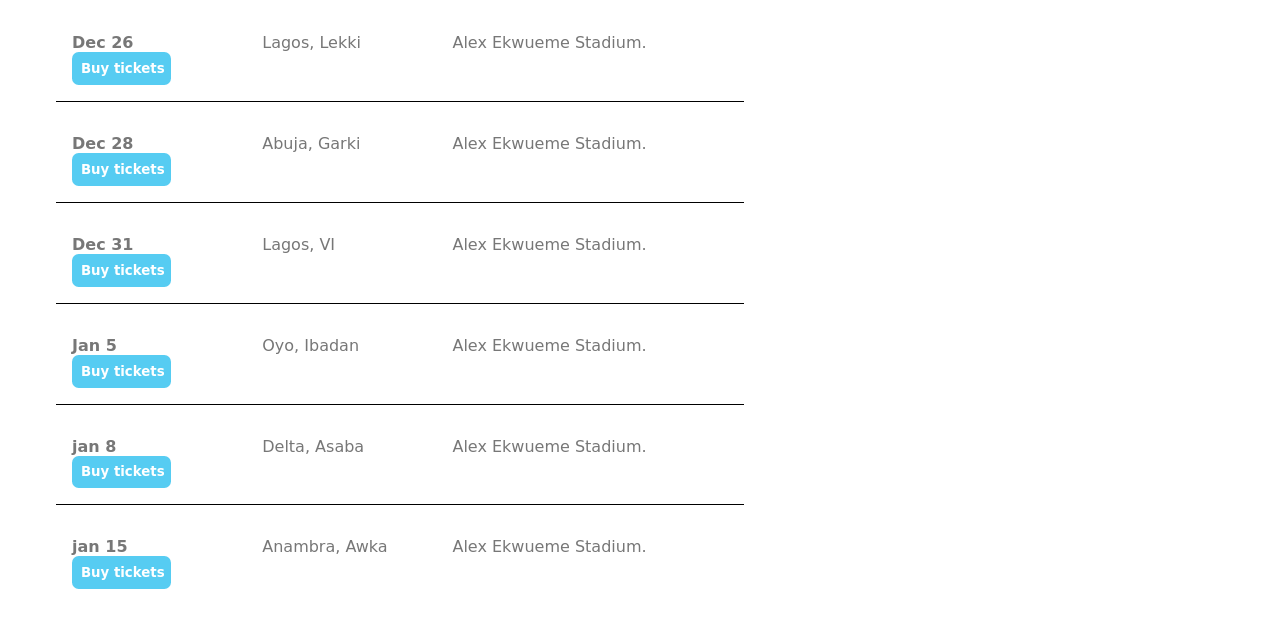
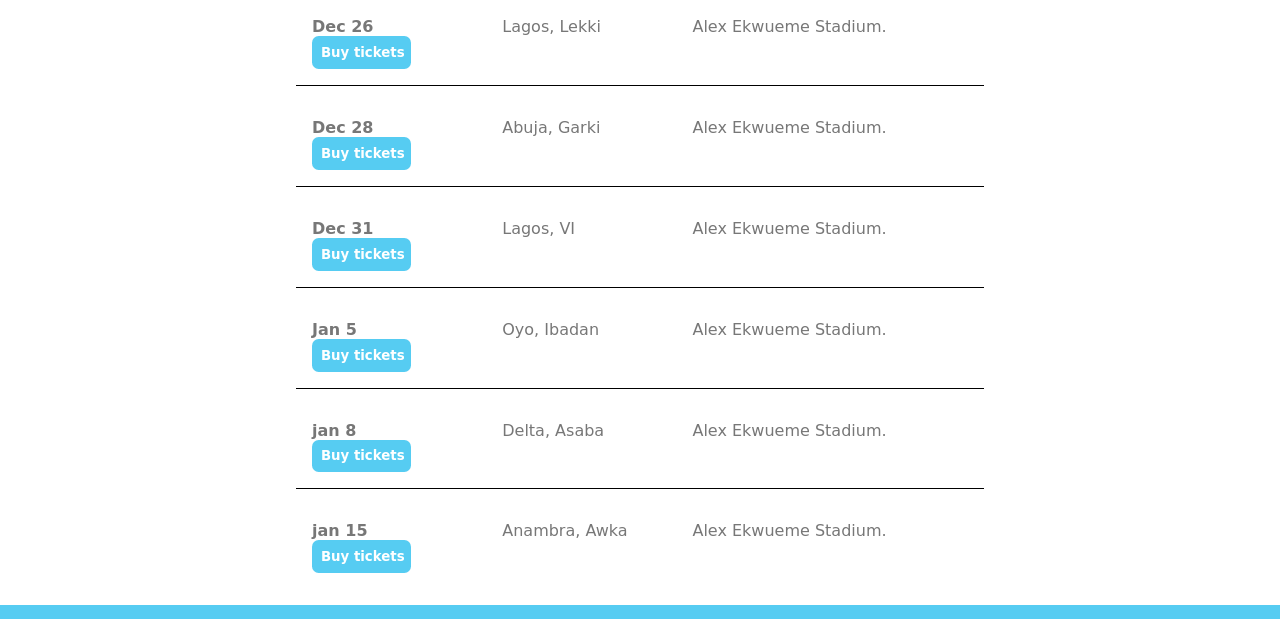
Before and after one commit to DanielUdechukwu/For_Web, a plain HTML site: page index.html in a window 1280 px wide. Shown: the part 499-1118 px from the top of the page. Drawn offline with Linux system fonts and the light colour scheme; a web font is replaced by a local one.

Commit message:
Update style.css

```diff
--- a/style.css
+++ b/style.css
@@ -69,7 +69,7 @@ html, body {
 }
 
 .content-section{
-  margin: 1em;
+  margin: 0 auto;
   width: 60%;
 }
 
```
